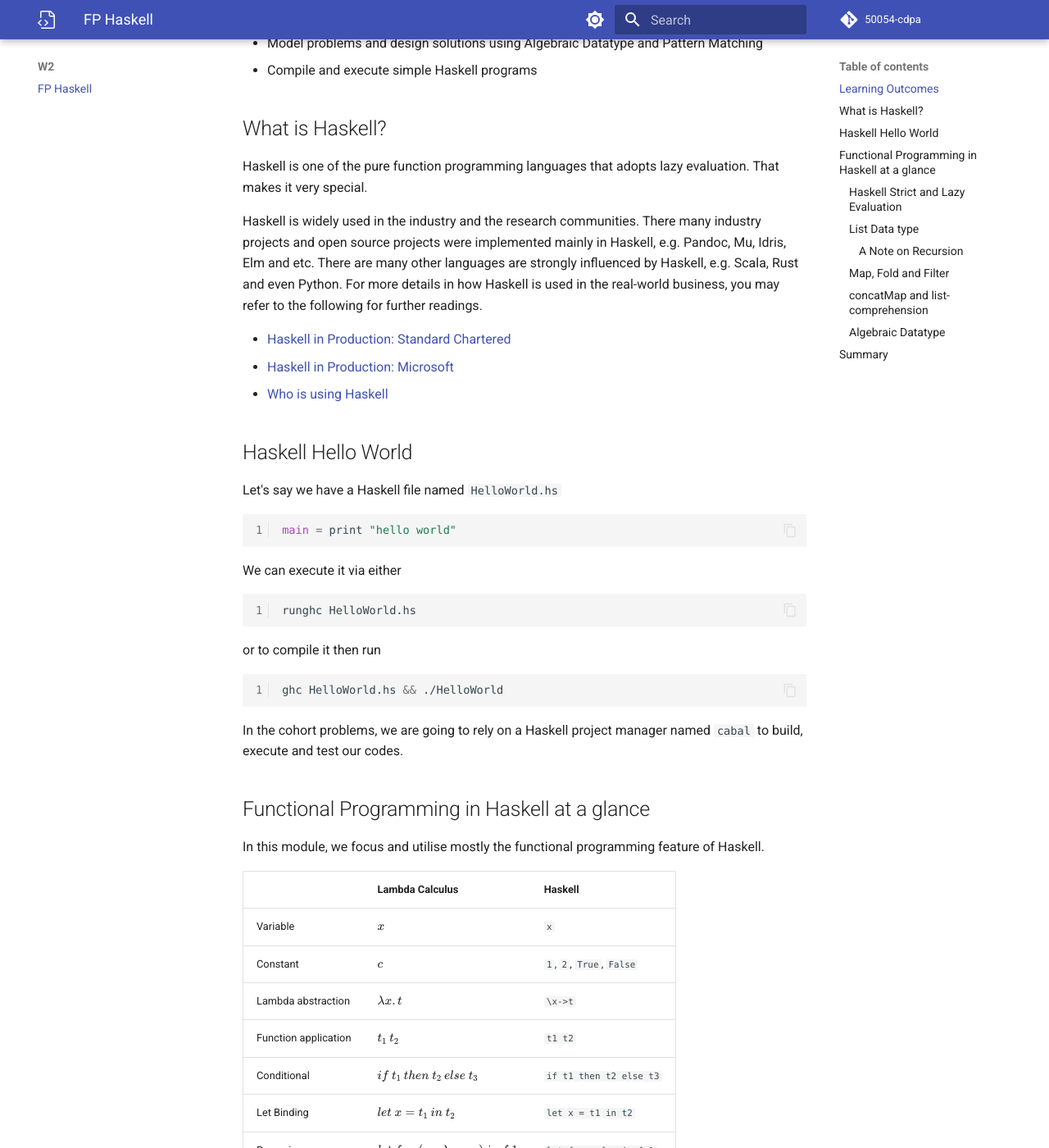
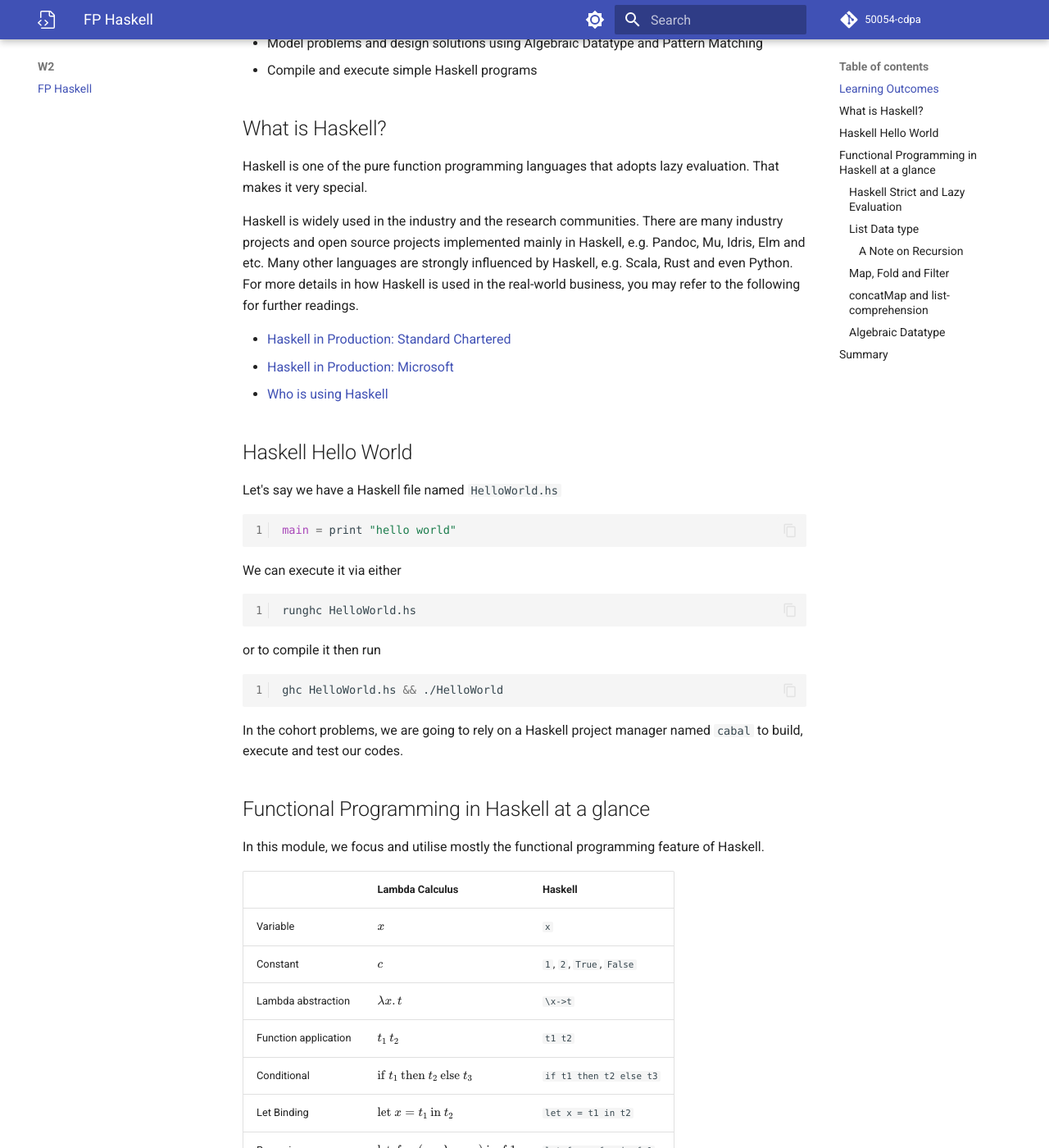
Before and after one commit to 50054-cdpa/notes_haskell, an MkDocs documentation site: the page built from docs/fp_haskell.md, in a window 1280 px wide and 1400 px high, scrolled down 314 px. Shown: the whole window at 82% size. Built offline with MkDocs 1.6.1 and Material for MkDocs 9.7.7, drawn with Linux system fonts in a browser that asks for light colours; some web fonts are replaced; comment, search, counter and statistics services are not loaded; some of the changed text lies outside the part shown.

Commit message:
merged changes from ryan-tzw:main

```diff
--- a/docs/fp_haskell.md
+++ b/docs/fp_haskell.md
@@ -12,7 +12,7 @@
 
 Haskell is one of the pure function programming languages that adopts lazy evaluation. That makes it very special.
 
-Haskell is widely used in the industry and the research communities. There many industry projects and open source projects were implemented mainly in Haskell, e.g. Pandoc, Mu, Idris, Elm and etc. There are many other languages are strongly influenced by Haskell, e.g. Scala, Rust and even Python.
+Haskell is widely used in the industry and the research communities. There are many industry projects and open source projects implemented mainly in Haskell, e.g. Pandoc, Mu, Idris, Elm and etc. Many other languages are strongly influenced by Haskell, e.g. Scala, Rust and even Python.
 For more details in how Haskell is used in the real-world business, you may refer to the following for further readings.
 
 * [Haskell in Production: Standard Chartered](https://serokell.io/blog/haskell-in-production-standard-chartered)
@@ -52,9 +52,9 @@
 | Constant | $c$ | `1`, `2`, `True`, `False` |
 | Lambda abstraction| $\lambda x.t$  |  `\x->t`  |
 | Function application | $t_1\ t_2$  |  `t1 t2`  |
-| Conditional          | $if\ t_1\ then\ t_2\ else\ t_3$ | `if t1 then t2 else t3` |
-| Let Binding          | $let\ x = t_1\ in\ t_2$ | `let x = t1 in t2` |
-| Recursion            | $let\ f = (\mu g.\lambda x.g\ x)\ in\ f\ 1$| `let f x = f x in f 1` |
+| Conditional          | $\text{if } t_1\ \text{then } t_2\ \text{else } t_3$ | `if t1 then t2 else t3` |
+| Let Binding          | $\text{let } x = t_1\ \text{in } t_2$ | `let x = t1 in t2` |
+| Recursion            | $\text{let } f = (\mu g.\lambda x.g\ x)\ \text{in } f\ 1$| `let f x = f x in f 1` |
 
 
 Similar to other mainstream languages, defining recursion in Haskell is straight-forward, we just
@@ -152,11 +152,11 @@
 
 $$
 \begin{array}{rl}
-sum(l) = & \left [
+\text{sum}(l) = & \left[
     \begin{array}{ll}
-    0 & {l\ is\ empty} \\
-    head(l)+sum(tail(l)) & {otherwise}
-    \end{array} \right .
+    0 & l \text{ is empty} \\
+    \text{head}(l) + \text{sum}(\text{tail}(l)) & \text{otherwise}
+    \end{array} \right.
 \end{array}
 $$
 
@@ -346,11 +346,11 @@
 
 $$
 \begin{array}{cc}
-qsort(l) = & \left[
+\text{qsort}(l) = & \left[
     \begin{array}{ll}
-    l & |l| < 2 \\
-    qsort(\{x|x \in l \wedge x < head(l) \}) \uplus \{head(l)\} \uplus qsort(\{x|x\in l \wedge \neg(x < head(l)) \}) & otherwise
-    \end{array} \right .
+    l & \lvert l \rvert < 2 \\
+    \text{qsort}(\{x \mid x \in l \wedge x < \text{head}(l)\}) \uplus \{\text{head}(l)\} \uplus \text{qsort}(\{x \mid x \in l \wedge \neg(x < \text{head}(l))\}) & \text{otherwise}
+    \end{array} \right.
 \end{array}
 $$
 
@@ -504,12 +504,12 @@
 Next let's implement an evaluation function based the specification:
 
 $$
-eval(e) = \left [ \begin{array}{cl}
-                eval(e_1) + eval(e_2) & if\ e = e_1+e_2 \\
-                eval(e_1) - eval(e_2) & if\ e = e_1-e_2 \\
-                eval(e_1) * eval(e_2) & if\ e = e_1*e_2 \\
-                eval(e_1) / eval(e_2) & if\ e = e_1/e_2 \\
-                c & if\ e = c
+\text{eval}(e) = \left[ \begin{array}{cl}
+                \text{eval}(e_1) + \text{eval}(e_2) & \text{if } e = e_1+e_2 \\
+                \text{eval}(e_1) - \text{eval}(e_2) & \text{if } e = e_1-e_2 \\
+                \text{eval}(e_1) * \text{eval}(e_2) & \text{if } e = e_1*e_2 \\
+                \text{eval}(e_1) / \text{eval}(e_2) & \text{if } e = e_1/e_2 \\
+                c & \text{if } e = c
                 \end{array}
         \right.
 $$
@@ -561,10 +561,10 @@
 Next we implement the `map` function based on the following specification
 
 $$
-map(f, l) = \left [ \begin{array}{ll}
-            Nil & if\ l = Nil\\
-            Cons(f(hd), map(f, tl)) & if\ l = Cons(hd, tl)
-            \end{array} \right .
+\text{map}(f, l) = \left[ \begin{array}{ll}
+            \text{Nil} & \text{if } l = \text{Nil} \\
+            \text{Cons}(f(\text{hd}), \text{map}(f, tl)) & \text{if } l = \text{Cons}(hd, tl)
+            \end{array} \right.
 $$
 
 Then we could implement the map function
```
Also changed, not shown: other parts of docs/fp_haskell.md (+3 -3 lines).
